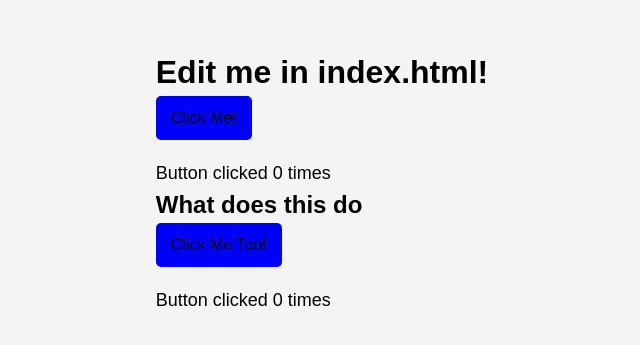
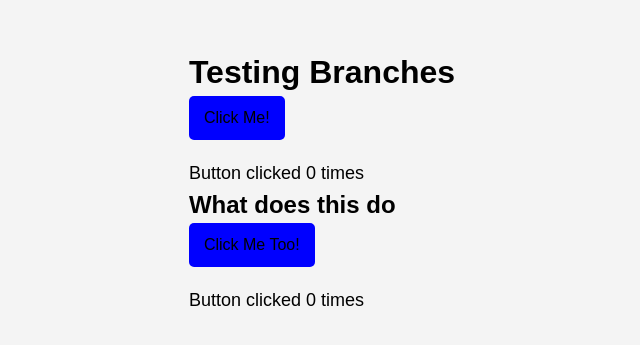
Before and after one commit to Bobby547/html-starterpack, a plain HTML site: page index.html in a window 1280 px wide. Shown: the part 219-564 px from the top of the page, without its empty margins (318-958 px from the left). Drawn offline with Linux system fonts and the light colour scheme.

Commit message:
Changed some text

```diff
--- a/index.html
+++ b/index.html
@@ -8,7 +8,7 @@
 </head>
 <body>
     <main>
-        <h1>Edit me in index.html!</h1>
+        <h1>Testing Branches</h1>
         <button id="clickMe">Click Me!</button>
         <p id="message">Button clicked 0 times</p>
         <h2>What does this do</h2>
```
